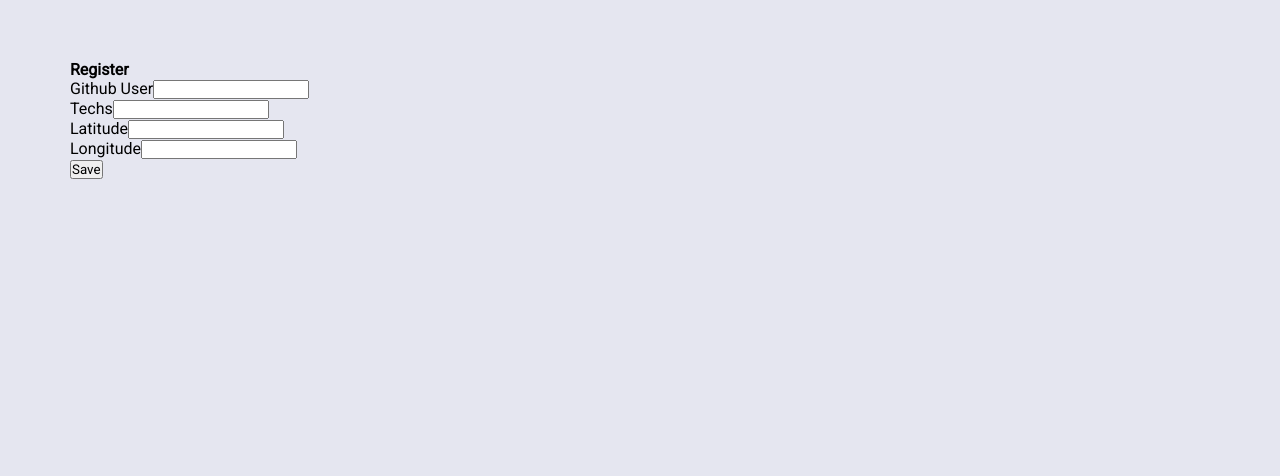
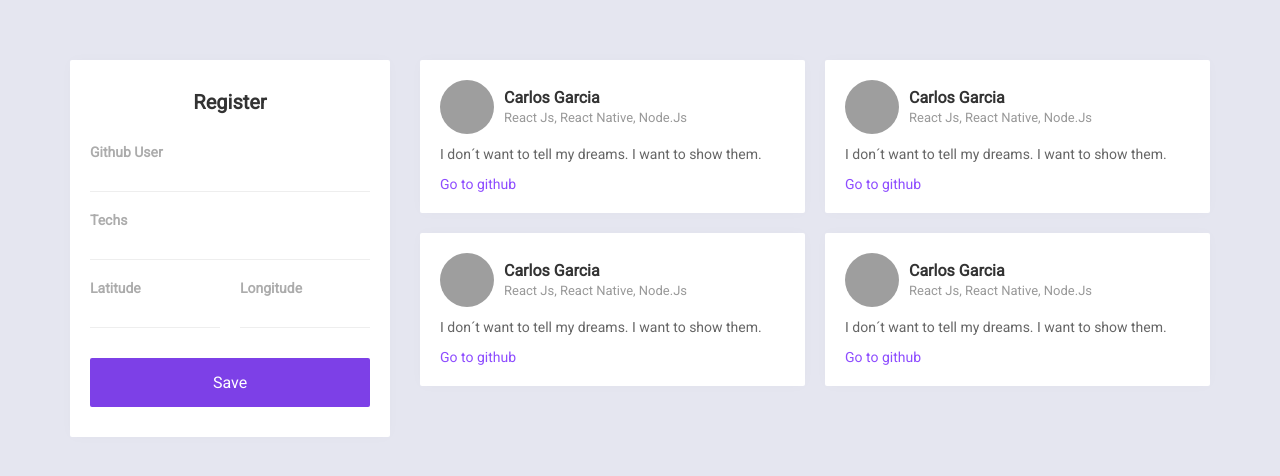
Before and after one commit to CarlCr/developer-finder, a React (Create React App) app in the folder web/: page / in a window 1280 px wide. Shown: the top 476 px of the page. Built offline with nearby package versions, Linux system fonts and the light colour scheme; grey boxes are pictures that could not be loaded.

Commit message:
main componets created

```diff
--- a/web/src/App.css
+++ b/web/src/App.css
@@ -4,4 +4,23 @@
     margin: 0 auto;
     display: flex;
     flex-direction: row;
+    align-items: flex-start;
 }
+
+#App main{
+    margin-left: 30px;
+}
+
+@media(max-width:1000px){
+    #App{
+        flex-direction: column;
+    }
+
+    #App main{
+        margin-left: 0;
+        margin-top: 30px;
+    }
+    #App aside{
+        width: 100%;
+    }
+}
--- a/web/src/App.js
+++ b/web/src/App.js
@@ -1,6 +1,8 @@
 import React from 'react';
 import './Global.css'
 import './App.css'
+import './Sidebar.css'
+import './Main.css'
 
 function App() {
   return (
@@ -12,16 +14,17 @@ function App() {
               <label htmlFor="github_user_name">Github User</label>
               <input name="github_username" id="github_user_name" required/>
             </div>
+
             <div className="input_block">
               <label htmlFor="techs">Techs</label>
               <input name="techs" id="techs" required/>
             </div>
-          <div className="input-group">
+
+            <div className="input_group">
               <div className="input_block">
                 <label htmlFor="latitude">Latitude</label>
                 <input name="latitude" id="latitude" required/>
               </div>
-
               <div className="input_block">
                 <label htmlFor="longitude">Longitude</label>
                 <input name="longitude" id="longitude" required/>
@@ -30,7 +33,54 @@ function App() {
           <button type="submit">Save</button>
         </form>
       </aside>
-        <main></main>
+      <main>
+        <ul>
+          <li className="dev-item">
+            <header className="xtx">
+              <img src="https://avatars3.githubusercontent.com/u/40358039?s=460&v=4"/>
+              <div className="user-info">
+                <strong>Carlos Garcia</strong>
+                <span>React Js, React Native, Node.Js</span>
+              </div>
+            </header>
+            <p>I don´t want to tell my dreams. I want to show them. </p>
+            <a href="https://github.com/carlcr">Go to github</a>
+          </li>
+          <li className="dev-item">
+            <header className="xtx">
+              <img src="https://avatars3.githubusercontent.com/u/40358039?s=460&v=4"/>
+              <div className="user-info">
+                <strong>Carlos Garcia</strong>
+                <span>React Js, React Native, Node.Js</span>
+              </div>
+            </header>
+            <p>I don´t want to tell my dreams. I want to show them. </p>
+            <a href="https://github.com/carlcr">Go to github</a>
+          </li>
+          <li className="dev-item">
+            <header >
+              <img src="https://avatars3.githubusercontent.com/u/40358039?s=460&v=4"/>
+              <div className="user-info">
+                <strong>Carlos Garcia</strong>
+                <span>React Js, React Native, Node.Js</span>
+              </div>
+            </header>
+            <p>I don´t want to tell my dreams. I want to show them. </p>
+            <a href="https://github.com/carlcr">Go to github</a>
+          </li>
+          <li className="dev-item">
+            <header >
+              <img src="https://avatars3.githubusercontent.com/u/40358039?s=460&v=4"/>
+              <div className="user-info">
+                <strong>Carlos Garcia</strong>
+                <span>React Js, React Native, Node.Js</span>
+              </div>
+            </header>
+            <p>I don´t want to tell my dreams. I want to show them. </p>
+            <a href="https://github.com/carlcr">Go to github</a>
+          </li>
+        </ul>
+      </main>
     </div>
   );
 }
--- a/web/src/Main.css
+++ b/web/src/Main.css
@@ -0,0 +1,60 @@
+main{
+    flex: 1;
+}
+
+main ul{
+    display: grid;
+    grid-template-columns: repeat(2, 1fr) ;
+    gap: 20px;
+    list-style: none;
+}
+.dev-item{
+    background: #fff;
+    box-shadow: 0 0 14px 0 rgba(0,0,0,0.02);
+    border-radius: 2px;
+    padding:  20px;
+}
+.dev-item header{
+    display: flex;
+    align-items: center;
+}
+.dev-item header img{
+    width: 54px;
+    height: 54px;
+    border-radius: 50%;
+}
+.dev-item p{
+    color: #666;
+    font-size: 14px;
+    line-height: 20px;
+    margin: 10px 0;
+}
+.dev-item a{
+    color: #8e4dff;
+    font-size: 14px;
+    text-decoration: none;
+}
+.dev-item a:hover{
+    color: #5a2ea6;
+}
+.user-info{
+    margin-left: 10px;
+}
+
+.user-info strong{
+    display: block;
+    font-size: 16px;
+    color: #333;
+}
+
+.user-info span{
+    font-size: 13px;
+    color:#999;
+    margin-top: 2px;
+}
+
+@media(max-width:650px){
+    main ul{
+        grid-template-columns: 1fr;
+    }
+}
--- a/web/src/Sidebar.css
+++ b/web/src/Sidebar.css
@@ -0,0 +1,61 @@
+aside{
+    width:320px;
+    background-color: #fff;
+    box-shadow: 0 0 14px 0 rgba(0,0,0,0.02);
+    border-radius: 2px;
+    padding:  30px 20px;
+}
+
+aside strong{
+    font-size: 20px;
+    text-align: center;
+    display: block;
+    color: #333;
+}
+aside form{
+    margin-top: 30px;
+}
+
+aside form .input_block + .input_block{
+    margin-top: 20px;
+}
+aside form .input_block label{
+ color: #acacac;
+ font-size: 14px;
+ font-weight: bold;
+ display: block;
+}
+aside form .input_group .input_block{
+    margin-top: 0;
+}
+aside form .input_group{
+    margin-top: 20px;
+    display: grid;
+    gap: 20px;
+    grid-template-columns: 1fr 1fr;
+}
+aside form .input_block input{
+    width:100%;
+    height: 32px;
+    font-size: 14px;
+    color: #666;
+    border: 0;
+    border-bottom: 1px solid  #eee;
+    display: block;
+}
+aside form button[type=submit]{
+    width: 100%;
+    border: 0;
+    margin-top: 30px;
+    background: #7d40e7;
+    border-radius: 2px;
+     color: #fff;
+     cursor: pointer;
+     font-size: 16px;
+     padding: 15px 20px;
+     transition: background 0.5s;
+}
+
+aside form button[type=submit]:hover{
+    background: #6931ca;
+}
```
Lines whose indentation alone changed are shown as unchanged.
